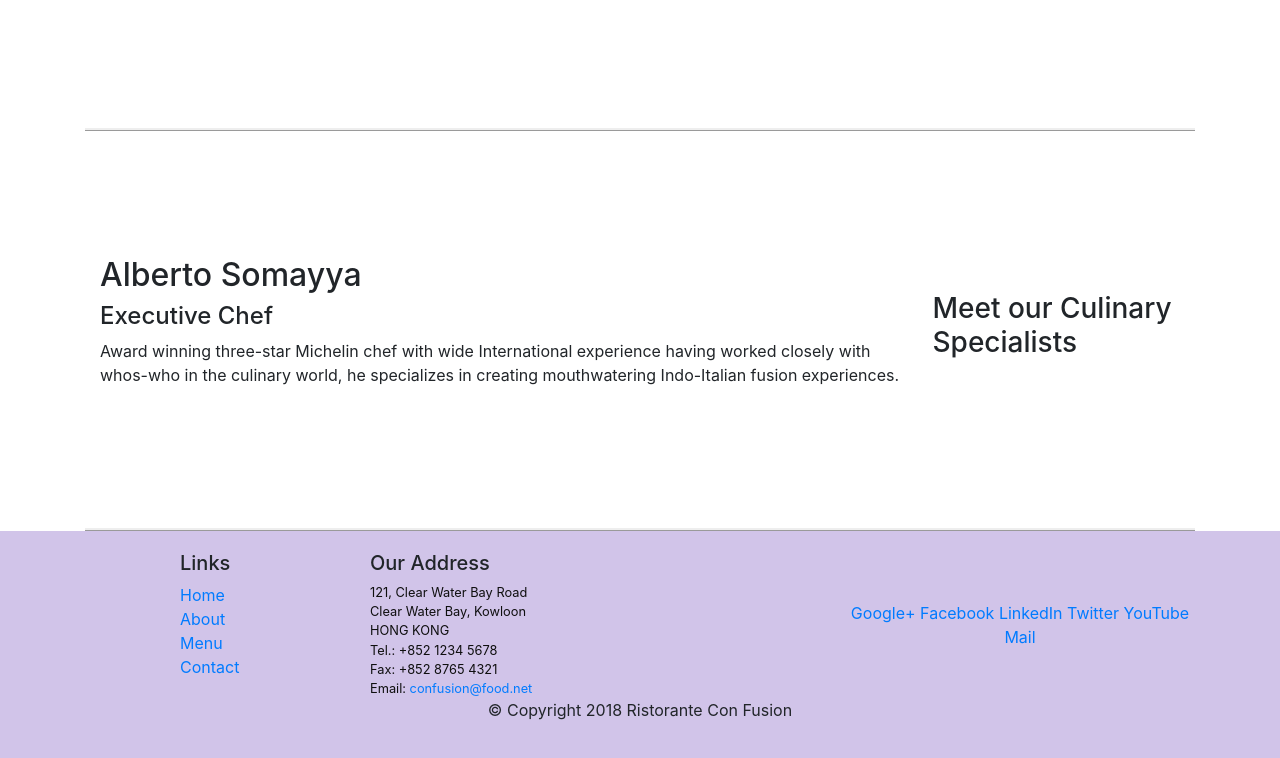
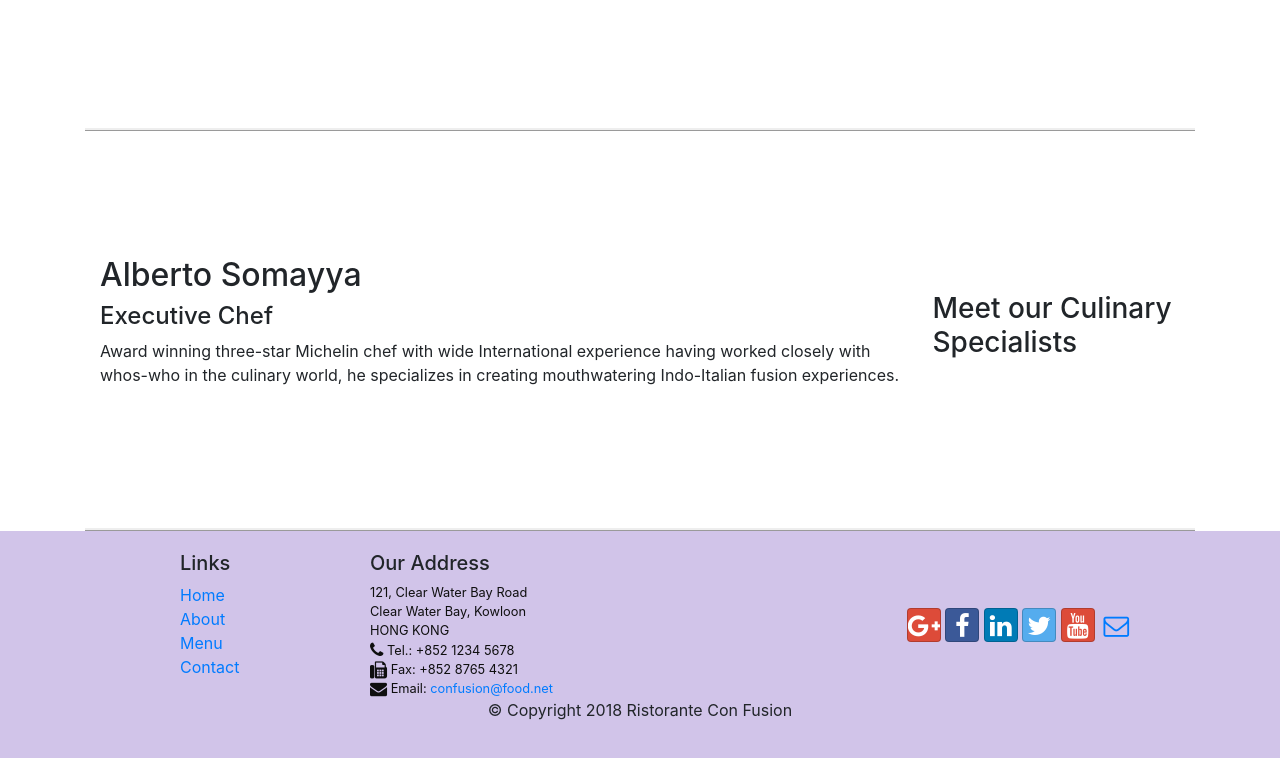
Before and after one commit to CyberpunkDanny/S3C1Bootstrap.v4, a website: page index.html in a window 1280 px wide. Shown: the part 1003-1761 px from the top of the page. Drawn offline with nearby package versions, Linux system fonts and the light colour scheme.

Commit message:
Icon Fonts
Font-Awesome and BS Social Icon Fonts are configured

```diff
--- a/index.html
+++ b/index.html
@@ -9,6 +9,8 @@
 
     <!-- Bootstrap CSS -->
     <link rel="stylesheet" href="node_modules/bootstrap/dist/css/bootstrap.min.css">
+    <link rel="stylesheet" href="node_modules/font-awesome/css/font-awesome.min.css">
+    <link rel="stylesheet" href="node_modules/bootstrap-social/bootstrap-social.css">
     <link rel="stylesheet" href="css/styles.css">
 
     <title>Ristorante Con Fusion</title>
@@ -26,10 +28,10 @@
             <a class="navbar-brand" href="#">Ristorante con Fusion</a>
             <div class="collapse navbar-collapse" id="Navbar">
                 <ul class="navbar-nav mr-auto">
-                    <li class="nav-item active"><a class="nav-link" href="#">Home</a></li>
-                    <li class="nav-item"><a class="nav-link" href="aboutus.html">About</a></li>
-                    <li class="nav-item"><a class="nav-link" href="#">Menu</a></li>
-                    <li class="nav-item"><a class="nav-link" href="#">Contact</a></li>
+                    <li class="nav-item"><a class="nav-link" href="index.html"><span class="fa fa-home fa-lg"></span> Home</a></li>
+                    <li class="nav-item active"><a class="nav-link" href="#"><span class="fa fa-info fa-lg"></span> About</a></li>
+                    <li class="nav-item"><a class="nav-link" href="#"><span class="fa fa-list fa-lg"></span> Menu</a></li>
+                    <li class="nav-item"><a class="nav-link" href="#"><span class="fa fa-address-card fa-lg"></span> Contact</a></li>
                 </ul>
             </div>
 
@@ -101,21 +103,22 @@
 		              121, Clear Water Bay Road<br>
 		              Clear Water Bay, Kowloon<br>
 		              HONG KONG<br>
-		              Tel.: +852 1234 5678<br>
-		              Fax: +852 8765 4321<br>
-		              Email: <a href="mailto:confusion@food.net">confusion@food.net</a>
+                      <span class="fa fa-phone fa-lg"></span> Tel.: +852 1234 5678<br>
+		              <span class="fa fa-fax fa-lg"></span> Fax: +852 8765 4321<br>
+		              <span class="fa fa-envelope fa-lg"></span> Email: <a href="mailto:confusion@food.net">confusion@food.net</a>
 		           </address>
                 </div>
                 <div class="col-12 col-sm-4 align-self-center">
                     <div class="text-center">
-                        <a href="http://google.com/+">Google+</a>
-                        <a href="http://www.facebook.com/profile.php?id=">Facebook</a>
-                        <a href="http://www.linkedin.com/in/">LinkedIn</a>
-                        <a href="http://twitter.com/">Twitter</a>
-                        <a href="http://youtube.com/">YouTube</a>
-                        <a href="mailto:">Mail</a>
+                        <a href="http://google.com/+" class="btn btn-social-icon btn-google"><span class="fa fa-google-plus"></span></a>
+                        <a href="http://www.facebook.com/profile.php?id="class="btn btn-social-icon btn-facebook"><span class="fa fa-facebook"></span></a>
+                        <a href="http://www.linkedin.com/in/" class="btn btn-social-icon btn-linkedin"><span class="fa fa-linkedin"></span></a>
+                        <a href="http://twitter.com/" class="btn btn-social-icon btn-twitter"><span class="fa fa-twitter"></span></a>
+                        <a href="http://youtube.com/" class="btn btn-social-icon btn-google"><span class="fa fa-youtube"></span></a>
+                        <a href="mailto:" class="btn btn-social-icon"><span class="fa fa-envelope-o"></span></a>
                     </div>
                 </div>
+
            </div>
            <div class="row justify-content-center">
                 <div class="col-auto">
--- a/package.json
+++ b/package.json
@@ -23,6 +23,8 @@
   },
   "dependencies": {
     "bootstrap": "^4.0.0",
+    "bootstrap-social": "^5.1.1",
+    "font-awesome": "^4.7.0",
     "jquery": "^3.3.1",
     "popper.js": "^1.12.9"
   }
```
Also changed, not shown: aboutus.html (+15 -13 lines), 1 other file.
